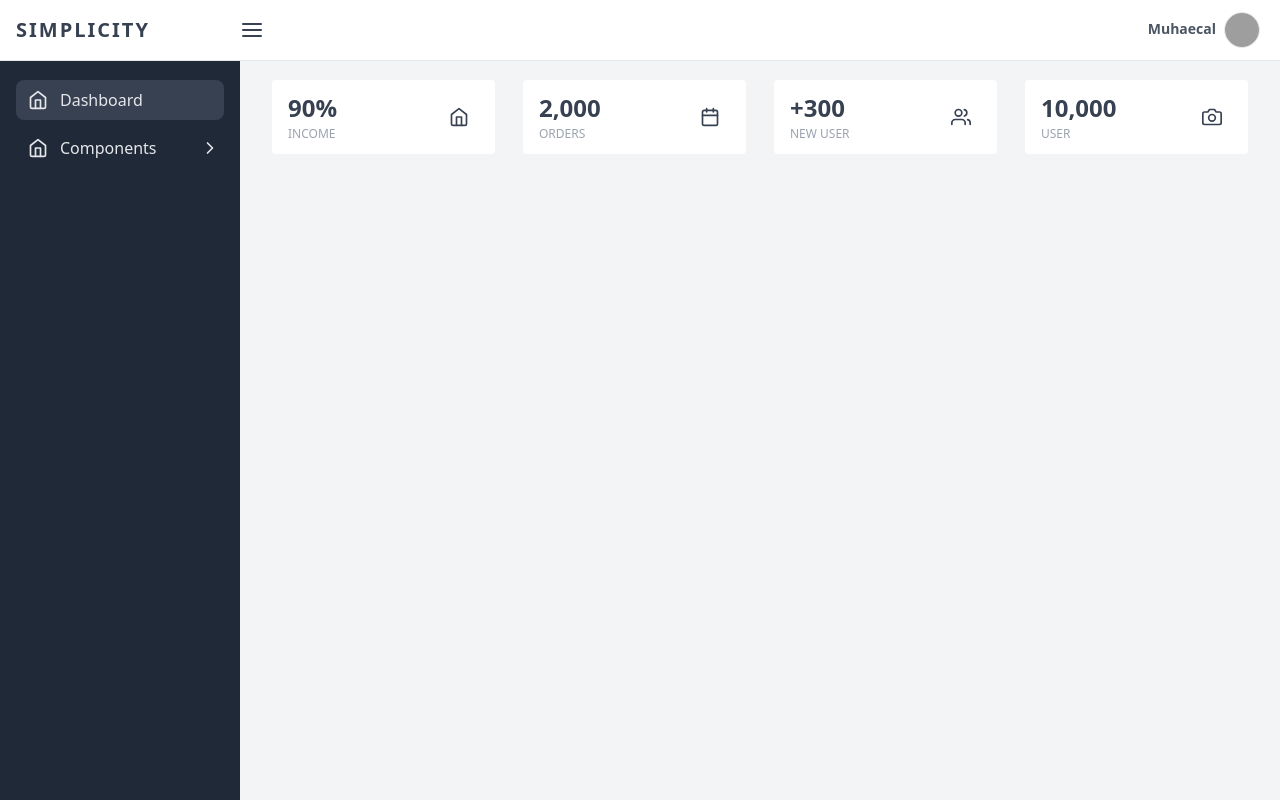
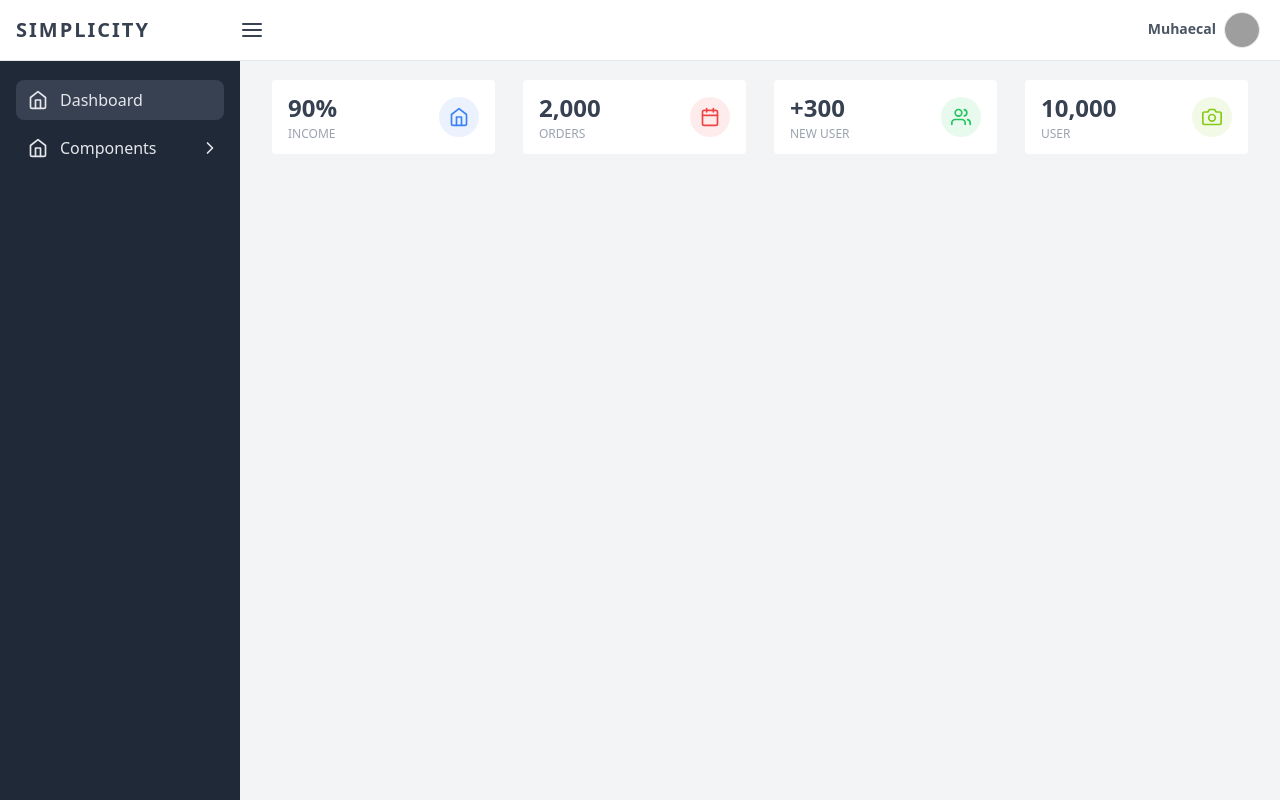
Before and after one commit to mhaecal/simplicity, a React (Create React App) app: page / in a window 1280 px wide. Built offline with nearby package versions, Linux system fonts and the light colour scheme; grey boxes are pictures that could not be loaded.

Commit message:
fix: `InfoCard` color class

```diff
--- /dev/null
+++ b/src/components/@types/TailwindColor.ts
@@ -0,0 +1,9 @@
+export type TailwindColor =
+  | 'red'
+  | 'blue'
+  | 'yellow'
+  | 'green'
+  | 'orange'
+  | 'purple'
+  | 'gray'
+  | 'lime'
--- a/src/components/dashboard/InfoCard.tsx
+++ b/src/components/dashboard/InfoCard.tsx
@@ -1,10 +1,13 @@
-import React, { ReactElement } from 'react'
+import React, { ReactElement, cloneElement } from 'react'
+import classNames from 'classnames'
+import useBgAndTextClass from '../../hooks/useBgAndTextClass'
+import { TailwindColor } from '../@types/TailwindColor'
 
 type InfoCardProps = {
   title: string
   value: string | number
   icon: ReactElement
-  color: string
+  color: TailwindColor
 }
 
 function InfoCard({ title, value, icon, color }: InfoCardProps) {
@@ -16,9 +19,12 @@
           <span className="text-xs text-gray-400 uppercase">{title}</span>
         </div>
         <div
-          className={`bg-${color}-500 text-${color}-500 bg-opacity-10 rounded-full w-10 h-10 flex items-center justify-center`}
+          className={classNames(
+            'bg-opacity-10 rounded-full w-10 h-10 flex items-center justify-center',
+            useBgAndTextClass(color)
+          )}
         >
-          {icon}
+          {cloneElement(icon, { size: 20 })}
         </div>
       </div>
     </div>
--- /dev/null
+++ b/src/hooks/useBgAndTextClass.ts
@@ -0,0 +1,15 @@
+// conditional purgeble classname
+function useBgAndTextClass(color: string) {
+  return {
+    'bg-red-500 text-red-500': color === 'red',
+    'bg-blue-500 text-blue-500': color === 'blue',
+    'bg-yellow-500 text-yellow-500': color === 'yellow',
+    'bg-green-500 text-green-500': color === 'green',
+    'bg-purple-500 text-purple-500': color === 'purple',
+    'bg-orange-500 text-orange-500': color === 'orange',
+    'bg-gray-500 text-gray-500': color === 'gray',
+    'bg-lime-500 text-lime-500': color === 'lime',
+  }
+}
+
+export default useBgAndTextClass
--- a/src/pages/Dashboard.tsx
+++ b/src/pages/Dashboard.tsx
@@ -7,10 +7,10 @@
   return (
     <InfoCardContainer>
       <>
-        <InfoCard title="Income" value="90%" icon={<Icon.Home size={20} />} color="blue" />
-        <InfoCard title="Orders" value="2,000" icon={<Icon.Calendar size={20} />} color="red" />
-        <InfoCard title="New User" value="+300" icon={<Icon.Users size={20} />} color="green" />
-        <InfoCard title="User" value="10,000" icon={<Icon.Camera size={20} />} color="yellow" />
+        <InfoCard title="Income" value="90%" icon={<Icon.Home />} color="blue" />
+        <InfoCard title="Orders" value="2,000" icon={<Icon.Calendar />} color="red" />
+        <InfoCard title="New User" value="+300" icon={<Icon.Users />} color="green" />
+        <InfoCard title="User" value="10,000" icon={<Icon.Camera />} color="lime" />
       </>
     </InfoCardContainer>
   )
```
